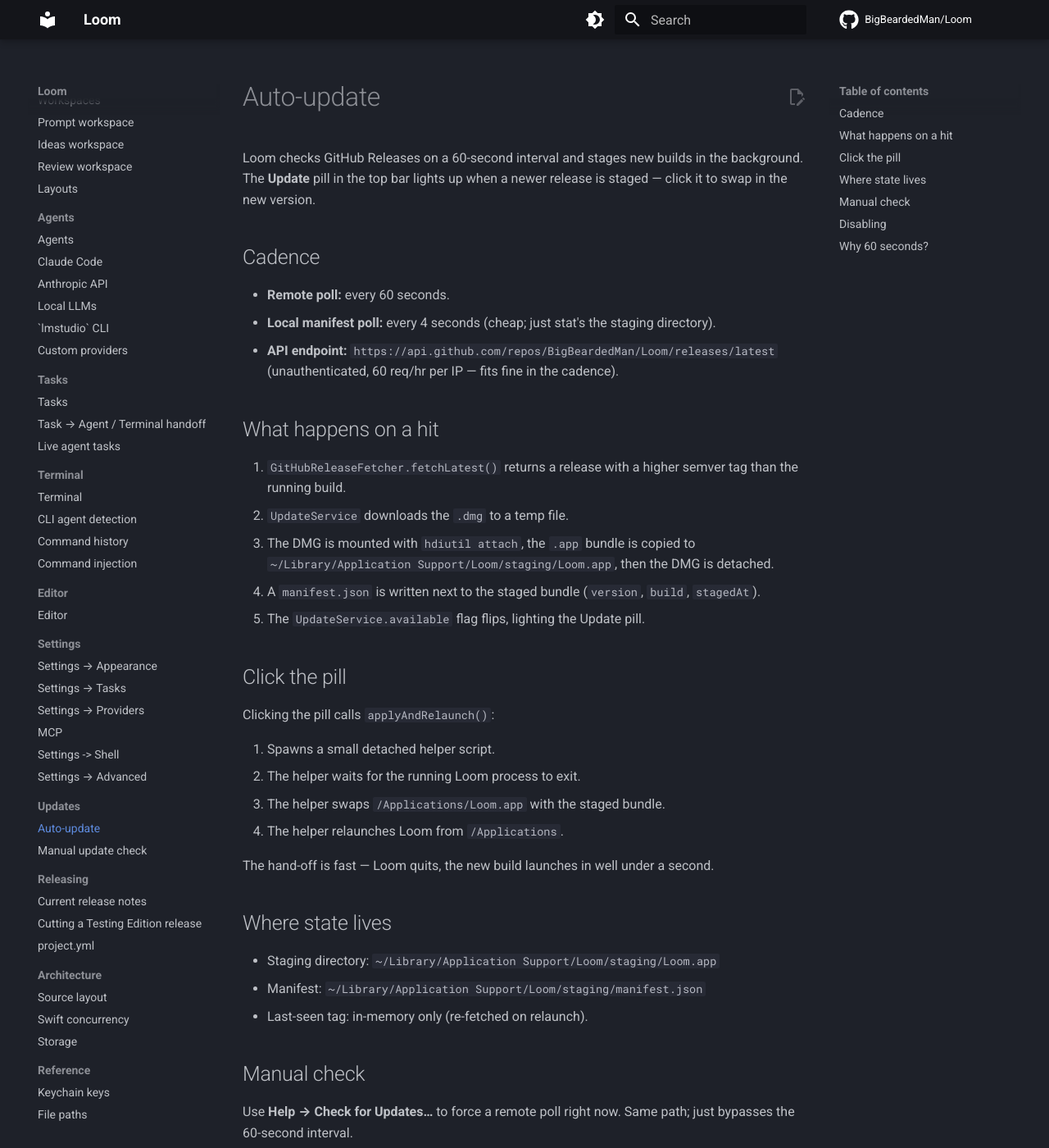
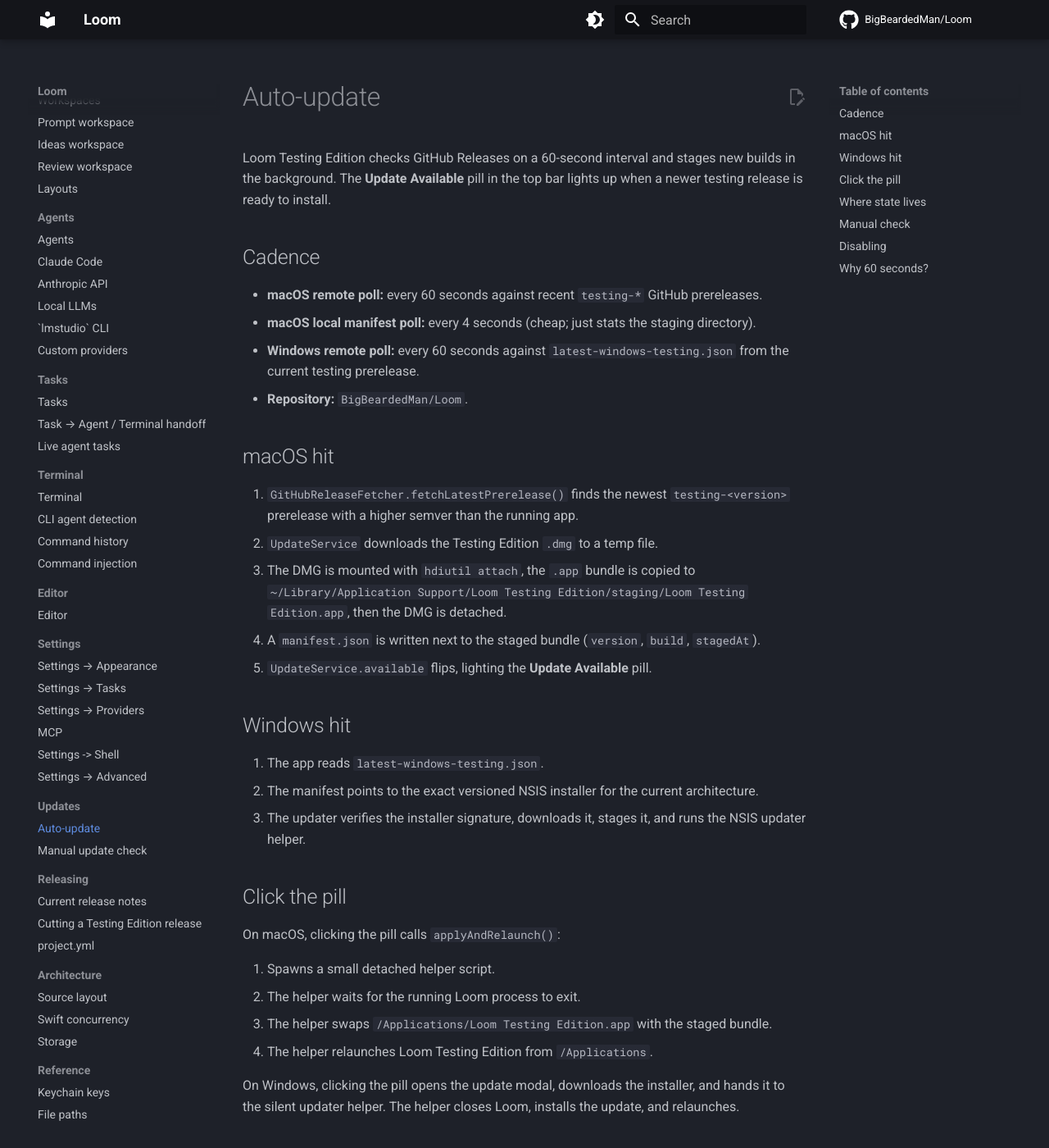
Before and after one commit to BigBeardedMan/Loom, an MkDocs documentation site: the page built from docs/updates/auto-update.md, in a window 1280 px wide and 1400 px high. Shown: the whole window at 82% size. Built offline with MkDocs 1.6.1 and Material for MkDocs 9.7.7, drawn with Linux system fonts in a browser that asks for light colours; comment, search, counter and statistics services are not loaded; some of the changed text lies outside the part shown.

```diff
--- a/docs/updates/auto-update.md
+++ b/docs/updates/auto-update.md
@@ -1,37 +1,45 @@
 # Auto-update
 
-Loom checks GitHub Releases on a 60-second interval and stages new builds in the background. The **Update** pill in the top bar lights up when a newer release is staged — click it to swap in the new version.
+Loom Testing Edition checks GitHub Releases on a 60-second interval and stages new builds in the background. The **Update Available** pill in the top bar lights up when a newer testing release is ready to install.
 
 ## Cadence
 
-- **Remote poll:** every 60 seconds.
-- **Local manifest poll:** every 4 seconds (cheap; just stat's the staging directory).
-- **API endpoint:** `https://api.github.com/repos/BigBeardedMan/Loom/releases/latest` (unauthenticated, 60 req/hr per IP — fits fine in the cadence).
+- **macOS remote poll:** every 60 seconds against recent `testing-*` GitHub prereleases.
+- **macOS local manifest poll:** every 4 seconds (cheap; just stats the staging directory).
+- **Windows remote poll:** every 60 seconds against `latest-windows-testing.json` from the current testing prerelease.
+- **Repository:** `BigBeardedMan/Loom`.
 
-## What happens on a hit
+## macOS hit
 
-1. `GitHubReleaseFetcher.fetchLatest()` returns a release with a higher semver tag than the running build.
-2. `UpdateService` downloads the `.dmg` to a temp file.
-3. The DMG is mounted with `hdiutil attach`, the `.app` bundle is copied to `~/Library/Application Support/Loom/staging/Loom.app`, then the DMG is detached.
+1. `GitHubReleaseFetcher.fetchLatestPrerelease()` finds the newest `testing-<version>` prerelease with a higher semver than the running app.
+2. `UpdateService` downloads the Testing Edition `.dmg` to a temp file.
+3. The DMG is mounted with `hdiutil attach`, the `.app` bundle is copied to `~/Library/Application Support/Loom Testing Edition/staging/Loom Testing Edition.app`, then the DMG is detached.
 4. A `manifest.json` is written next to the staged bundle (`version`, `build`, `stagedAt`).
-5. The `UpdateService.available` flag flips, lighting the Update pill.
+5. `UpdateService.available` flips, lighting the **Update Available** pill.
+
+## Windows hit
+
+1. The app reads `latest-windows-testing.json`.
+2. The manifest points to the exact versioned NSIS installer for the current architecture.
+3. The updater verifies the installer signature, downloads it, stages it, and runs the NSIS updater helper.
 
 ## Click the pill
 
-Clicking the pill calls `applyAndRelaunch()`:
+On macOS, clicking the pill calls `applyAndRelaunch()`:
 
 1. Spawns a small detached helper script.
 2. The helper waits for the running Loom process to exit.
-3. The helper swaps `/Applications/Loom.app` with the staged bundle.
-4. The helper relaunches Loom from `/Applications`.
+3. The helper swaps `/Applications/Loom Testing Edition.app` with the staged bundle.
+4. The helper relaunches Loom Testing Edition from `/Applications`.
 
-The hand-off is fast — Loom quits, the new build launches in well under a second.
+On Windows, clicking the pill opens the update modal, downloads the installer, and hands it to the silent updater helper. The helper closes Loom, installs the update, and relaunches.
 
 ## Where state lives
 
-- Staging directory: `~/Library/Application Support/Loom/staging/Loom.app`
-- Manifest: `~/Library/Application Support/Loom/staging/manifest.json`
-- Last-seen tag: in-memory only (re-fetched on relaunch).
+- macOS staging directory: `~/Library/Application Support/Loom Testing Edition/staging/Loom Testing Edition.app`
+- macOS manifest: `~/Library/Application Support/Loom Testing Edition/staging/manifest.json`
+- Windows manifest asset: `https://github.com/BigBeardedMan/Loom/releases/download/testing-<version>/latest-windows-testing.json`
+- Last-seen macOS tag: in-memory only (re-fetched on relaunch).
 
 ## Manual check
 
@@ -39,8 +47,8 @@ Use **Help → Check for Updates…** to force a remote poll right now. Same pat
 
 ## Disabling
 
-There's no UI toggle to disable auto-update today. If you need to stop it, kill the Loom process and remove `~/Library/Application Support/Loom/staging/`. To prevent staging on relaunch, edit `Loom/App/UpdateService.swift` and short-circuit `start()` before rebuilding.
+There's no UI toggle to disable auto-update today. If you need to stop it, quit Loom and remove `~/Library/Application Support/Loom Testing Edition/staging/`. To prevent staging on relaunch, edit `Loom/App/UpdateService.swift` and short-circuit `start()` before rebuilding.
 
 ## Why 60 seconds?
 
-Earlier versions polled every 30 minutes. The 60-second cadence (introduced in v1.0.2) trades a few extra HTTP requests for a tighter "I just shipped a build, switch over fast" loop on a single-user app. Unauthenticated rate limits accommodate it easily.
+The 60-second cadence trades a few extra HTTP requests for a tighter "I just shipped a build, switch over fast" loop on a single-user app. The Testing Edition prerelease filter keeps stable Loom releases out of the Testing Edition update pill.
--- a/project.yml
+++ b/project.yml
@@ -15,8 +15,8 @@ settings:
     # release, so the pill never shows a code lower than what's on main.
     # Bump this manually before each testing release; release-testing.sh
     # reads it back out and tags the GitHub pre-release `testing-<version>`.
-    MARKETING_VERSION: "9.0.13"
-    CURRENT_PROJECT_VERSION: "103"
+    MARKETING_VERSION: "9.0.14"
+    CURRENT_PROJECT_VERSION: "104"
     CODE_SIGN_STYLE: Manual
     CODE_SIGN_IDENTITY: "Loom Local Codesign"
     DEVELOPMENT_TEAM: ""
--- a/windows-tauri/src/components/UpdatePill.tsx
+++ b/windows-tauri/src/components/UpdatePill.tsx
@@ -7,7 +7,7 @@ import { UpdateModal } from "../modules/update/UpdateModal";
 type Props = { version: string };
 
 // Mirrors the green update pill in Loom/Workspace/WorkspaceView.swift.
-// Click opens a two-step modal: download → confirm → run NSIS installer.
+// Click opens the updater modal: download, stage, then run the NSIS helper.
 export function UpdatePill({ version }: Props) {
   const [checking, setChecking] = useState(false);
   const [info, setInfo] = useState<UpdateInfo | null>(null);
@@ -51,10 +51,10 @@ export function UpdatePill({ version }: Props) {
           fontWeight: 600,
           transition: "opacity 180ms ease-in-out",
         }}
-        title={notice ?? `Update available: Loom ${version}`}
+        title={notice ?? `Update available: Loom Testing Edition ${version}`}
       >
         <Icon className={checking ? "animate-spin" : ""} size={11} strokeWidth={2.5} />
-        <span>{checking ? "Checking…" : "Update"}</span>
+        <span>{checking ? "Checking..." : "Update Available"}</span>
         {!checking && (
           <span
             style={{
```
Also changed, not shown: docs/getting-started/install.md (+10 -10 lines), docs/index.md (+2 -2 lines), docs/releasing/current-release-notes.md (+2 -1 lines), docs/updates/manual-check.md (+6 -4 lines), 7 other files.
